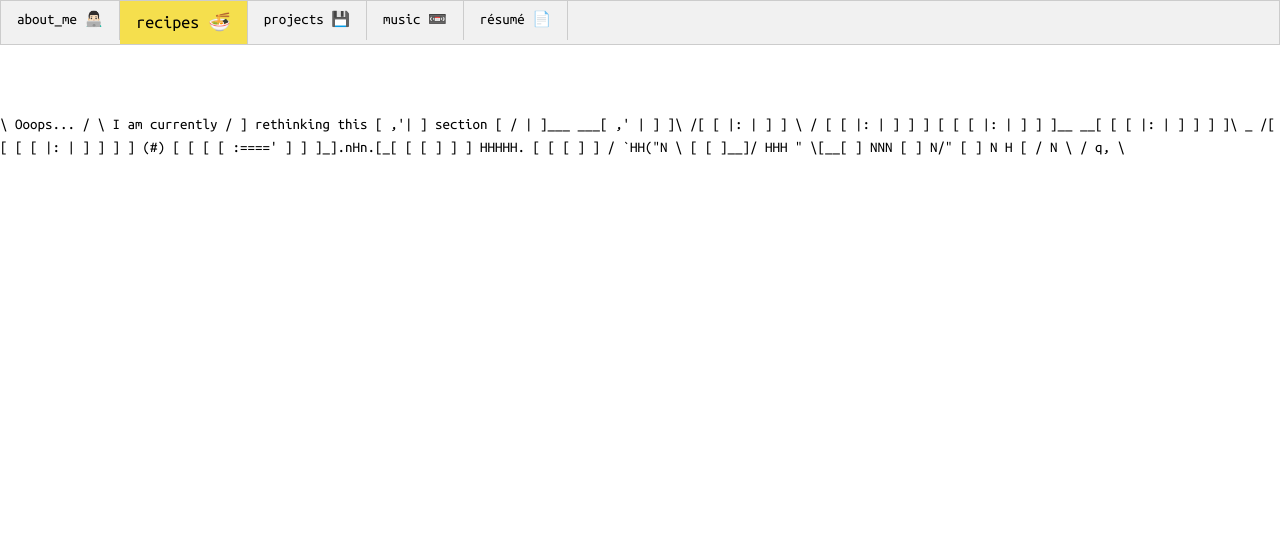
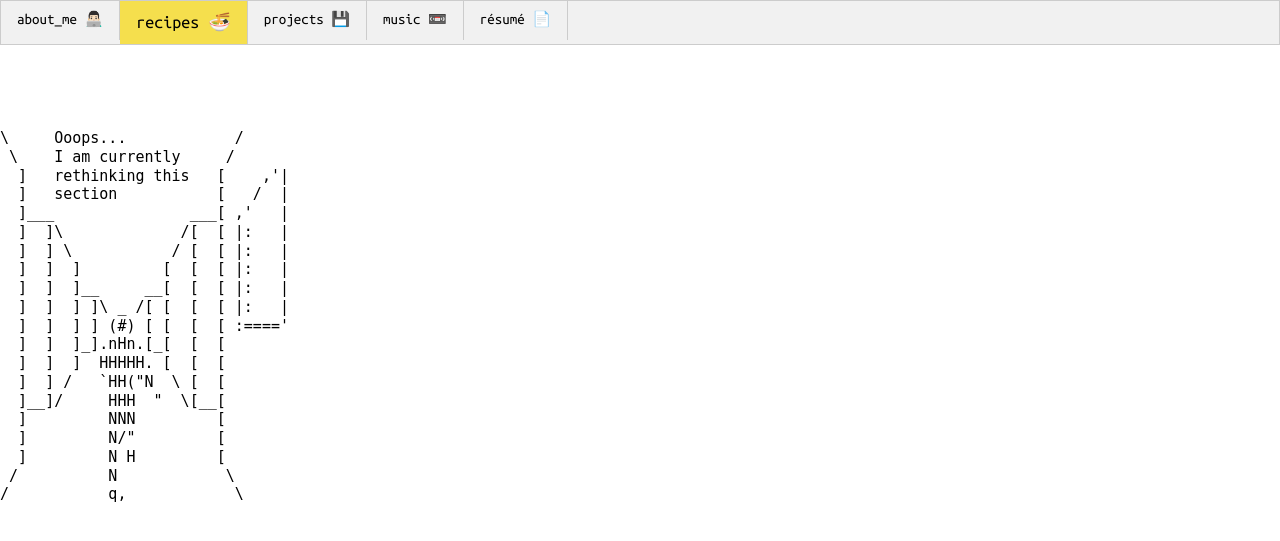
Before and after one commit to tibipin/This-Website, a Flask app: template app/templates/public/404.html in a window 1280 px wide. Shown: the top 541 px of the page. Run offline with Flask 2, Linux system fonts and the light colour scheme; the template is opened without the code that fills it, so the values that code supplies are empty.

Commit message:
fixed output of 404 in recipes

```diff
--- a/app/templates/public/404.html
+++ b/app/templates/public/404.html
@@ -3,7 +3,7 @@
 
 {% block body %}
 <br>
-
+<pre style="line-height: 1.25; white-space: pre;">
 \     Ooops...            /
  \    I am currently     /
   ]   rethinking this   [    ,'|
@@ -24,6 +24,6 @@
   ]         N H         [
  /          N            \
 /           q,            \
-
+</pre>
 
 {% endblock %}
```
